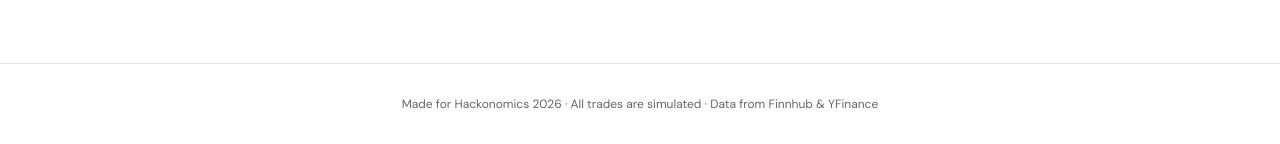
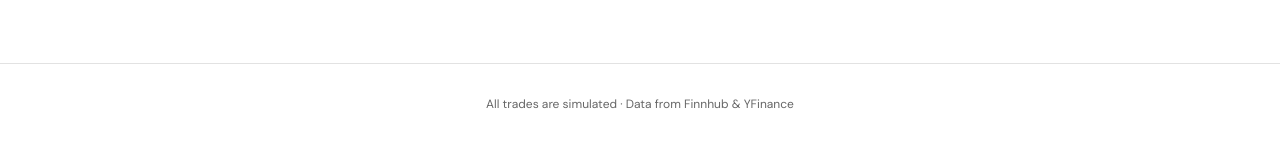
Before and after one commit to nebeux/eco, a Flask app: page / in a window 1280 px wide. Shown: the part 2674-2818 px from the top of the page. Run offline with Flask 3, Linux system fonts and the light colour scheme.

Commit message:
fix footers haha

```diff
--- a/templates/auth.html
+++ b/templates/auth.html
@@ -39,6 +39,6 @@
     </div>
 </div>
 <div class="footer">
-  Made for Hackonomics 2026 · All trades are simulated · Data from Finnhub & YFinance
+  All trades are simulated · Data from Finnhub & YFinance
 </div>
 {% endblock %}
--- a/templates/index.html
+++ b/templates/index.html
@@ -567,7 +567,7 @@
 
 <!-- footer -->
 <div class="footer">
-  Made for Hackonomics 2026 · All trades are simulated · Data from Finnhub & YFinance
+  All trades are simulated · Data from Finnhub & YFinance
 </div>
 
 {% endblock %}
--- a/templates/leaderboard.html
+++ b/templates/leaderboard.html
@@ -620,7 +620,7 @@
 
 </div>
 <div class="footer">
-  Made for Hackonomics 2026 · All trades are simulated · Data from Finnhub & YFinance
+  All trades are simulated · Data from Finnhub & YFinance
 </div>
 {% endblock %}
 
--- a/templates/portfolio.html
+++ b/templates/portfolio.html
@@ -197,7 +197,7 @@
   </div>
 </div>
 <div class="footer">
-  Made for Hackonomics 2026 · All trades are simulated · Data from Finnhub & YFinance
+  All trades are simulated · Data from Finnhub & YFinance
 </div>
 {% endblock %}
 
--- a/templates/stock.html
+++ b/templates/stock.html
@@ -299,7 +299,7 @@
 </div>
 </div>
 <div class="footer">
-  Made for Hackonomics 2026 · All trades are simulated · Data from Finnhub & YFinance
+  All trades are simulated · Data from Finnhub & YFinance
 </div>
 {% endblock %}
 
--- a/templates/stocks.html
+++ b/templates/stocks.html
@@ -465,6 +465,6 @@ function globalSearchStocks(query) {
 </div>
 <!-- footer -->
 <div class="footer">
-  Made for Hackonomics 2026 · All trades are simulated · Data from Finnhub & YFinance
+  All trades are simulated · Data from Finnhub & YFinance
 </div>
 {% endblock %}
```
